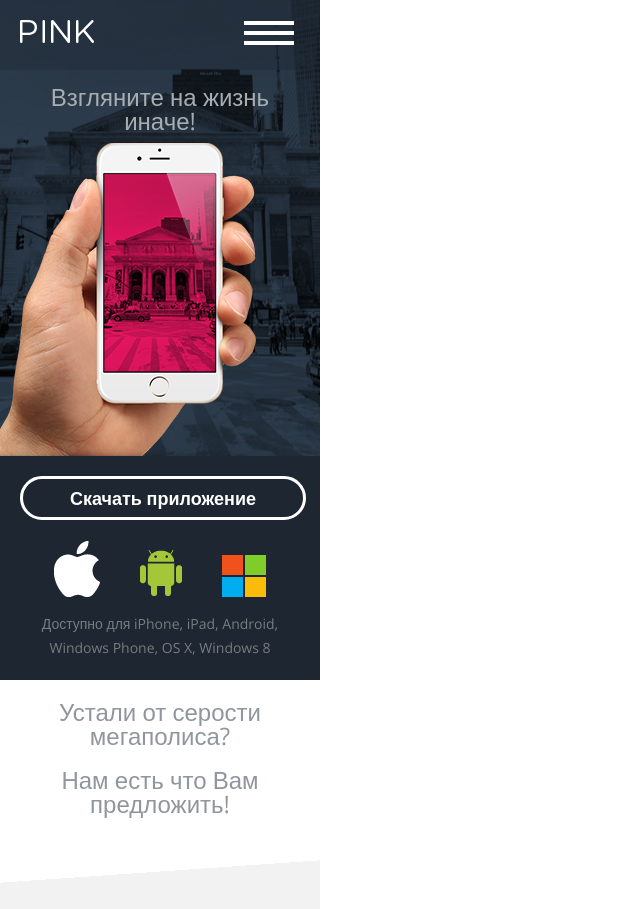
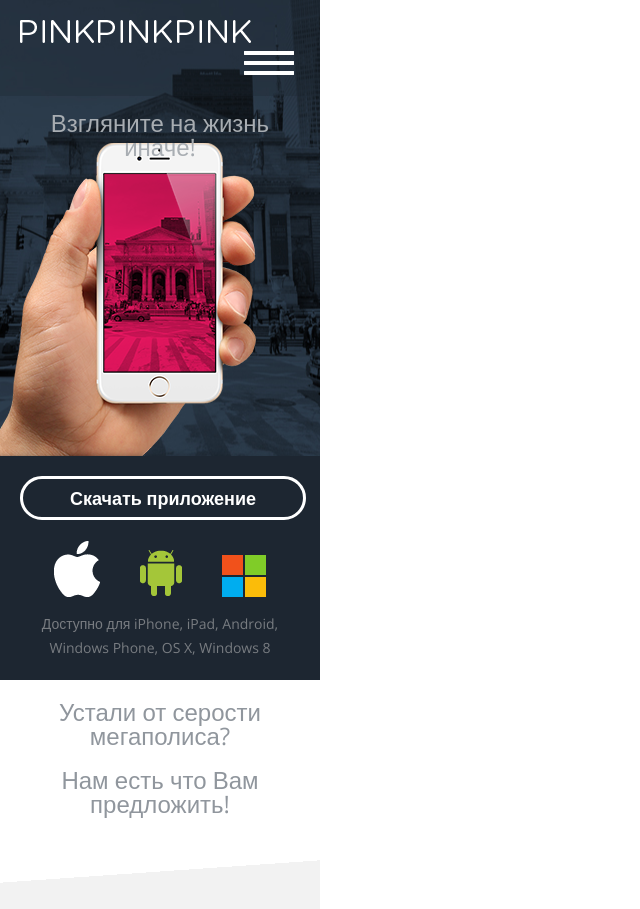
Before and after one commit to aidar0726/79435-pink, a website: page index.html in a window 1280 px wide. Shown: the top 909 px of the page, without its empty margins (0-640 px from the left). Drawn offline with nearby package versions, Linux system fonts and the light colour scheme; files that its build step writes are made by us from their sources.

Commit message:
коммит к новой ветке

```diff
--- a/index.html
+++ b/index.html
@@ -14,6 +14,8 @@
       <section class="header-main__top-line clearfix">
         <div class="logo">
           <a href="/">
+            <img class="logo__img" src="img/logo.png"></a>
+            <img class="logo__img" src="img/logo.png"></a>
             <img class="logo__img" src="img/logo.png"></a>
         </div>
 
```
